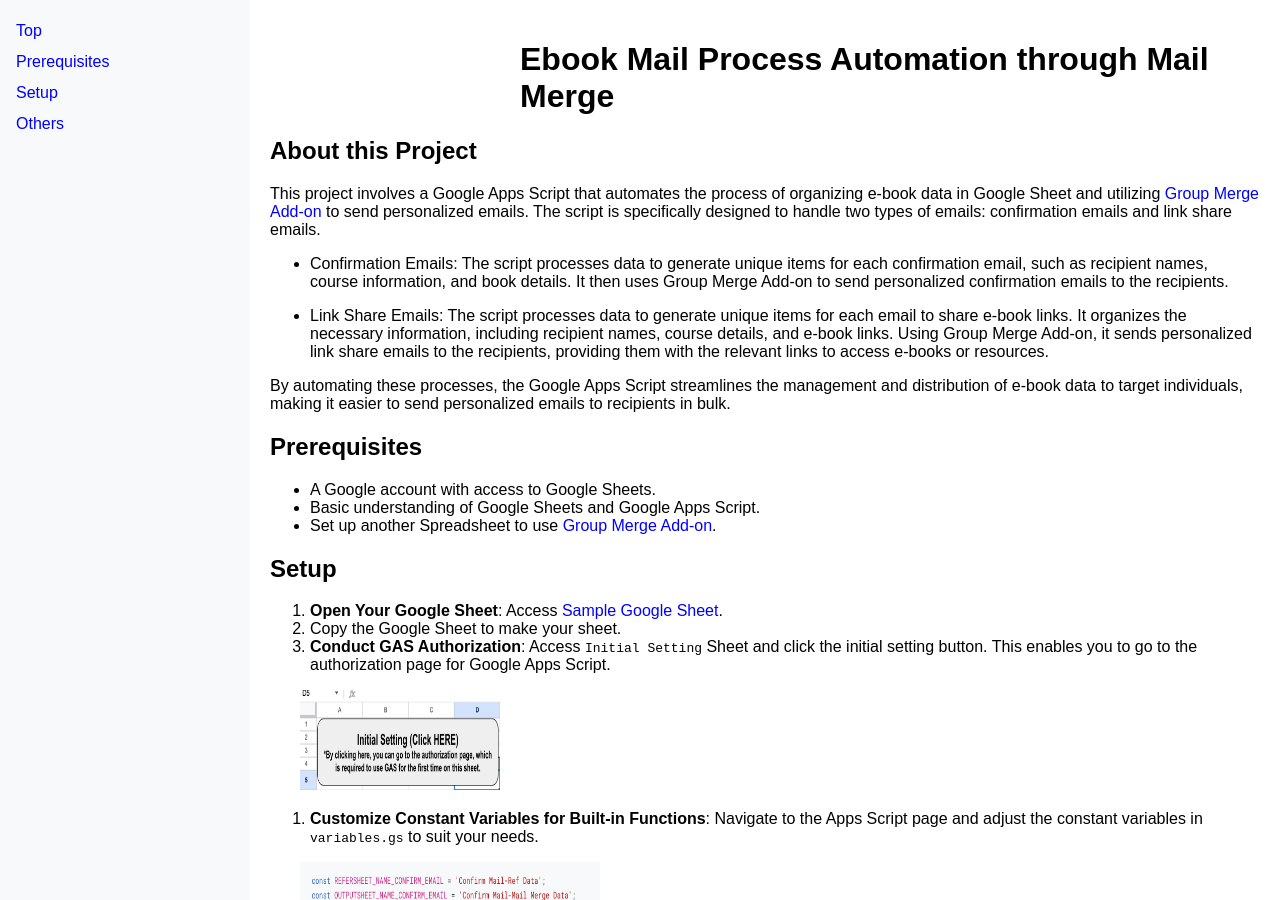
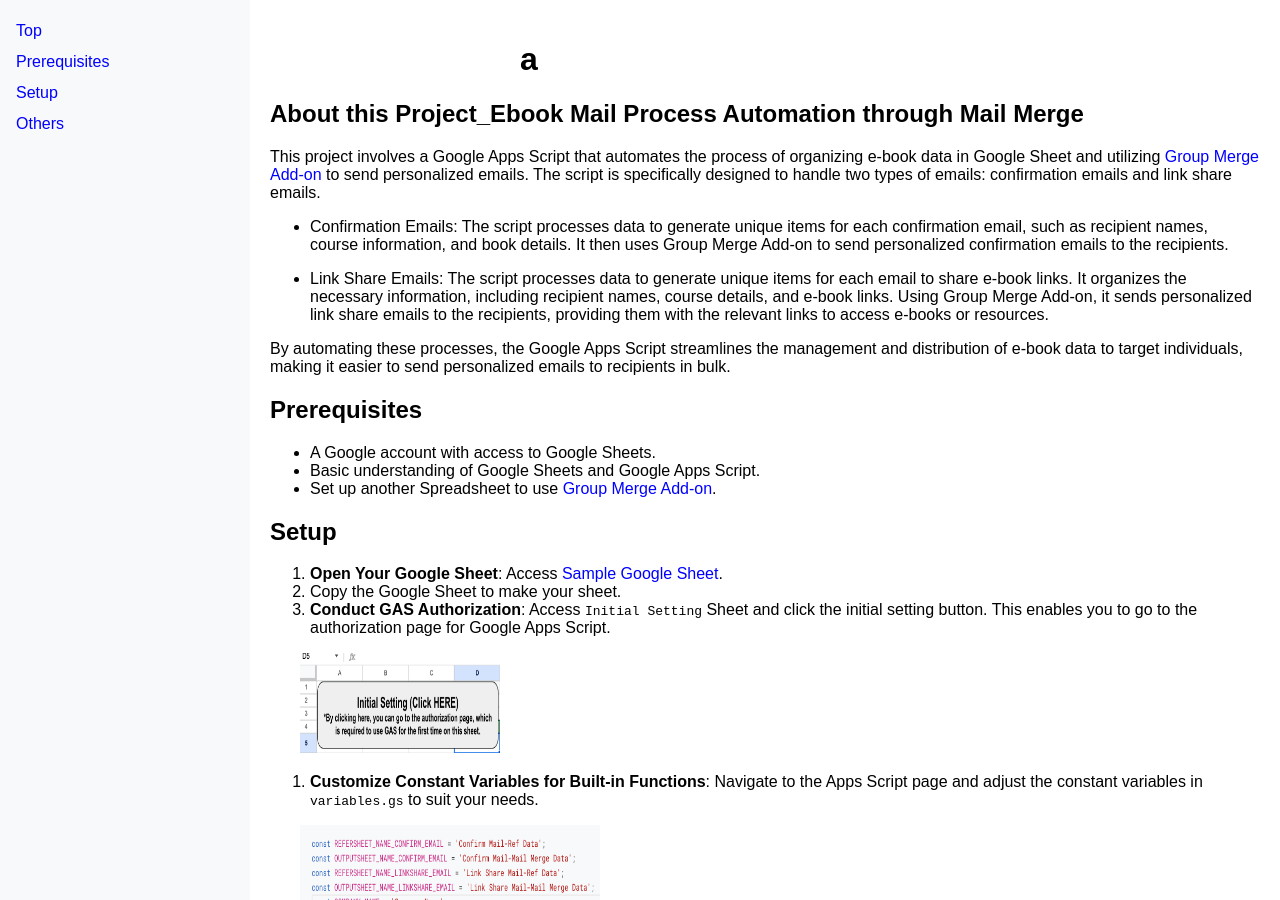
Before and after one commit to tsato21/book-data-organizer, a Jekyll site: the page built from docs/index.md, in a window 1280 px wide and 900 px high. Built offline with Jekyll 4.4.1, drawn with Linux system fonts in a browser that asks for light colours.

```diff
--- a/docs/index.md
+++ b/docs/index.md
@@ -1,9 +1,9 @@
 ---
 layout: default
-title: 'Ebook Mail Process Automation through Mail Merge'
+title: 'a'
 ---
 
-## About this Project
+## About this Project_Ebook Mail Process Automation through Mail Merge
 
 This project involves a Google Apps Script that automates the process of organizing e-book data in Google Sheet and utilizing <a href="https://www.scriptable-assets.page/add-ons/group-merge/" target="_blank" rel="noopener noreferrer">Group Merge Add-on</a> to send personalized emails. The script is specifically designed to handle two types of emails: confirmation emails and link share emails.
 
```
